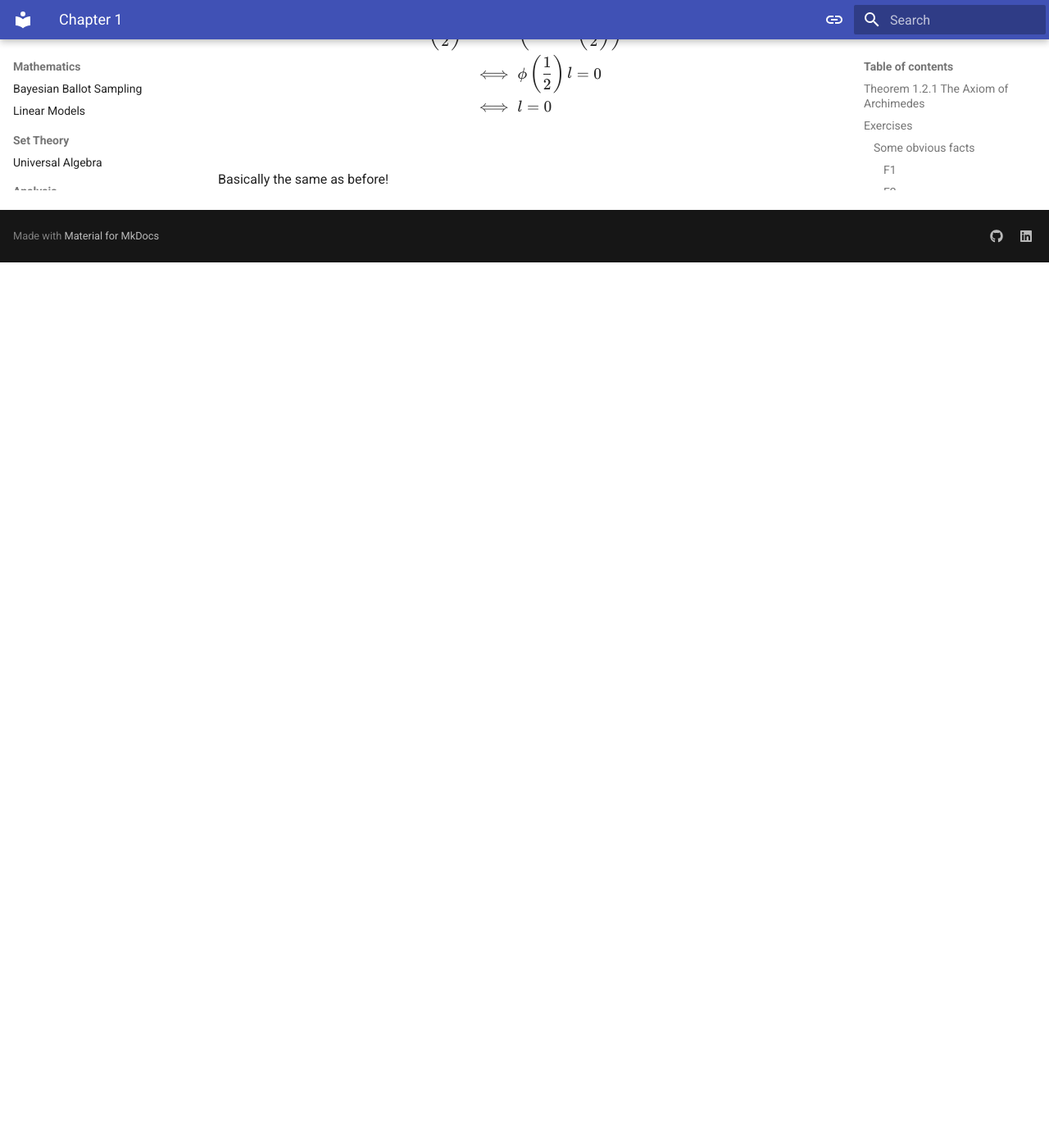
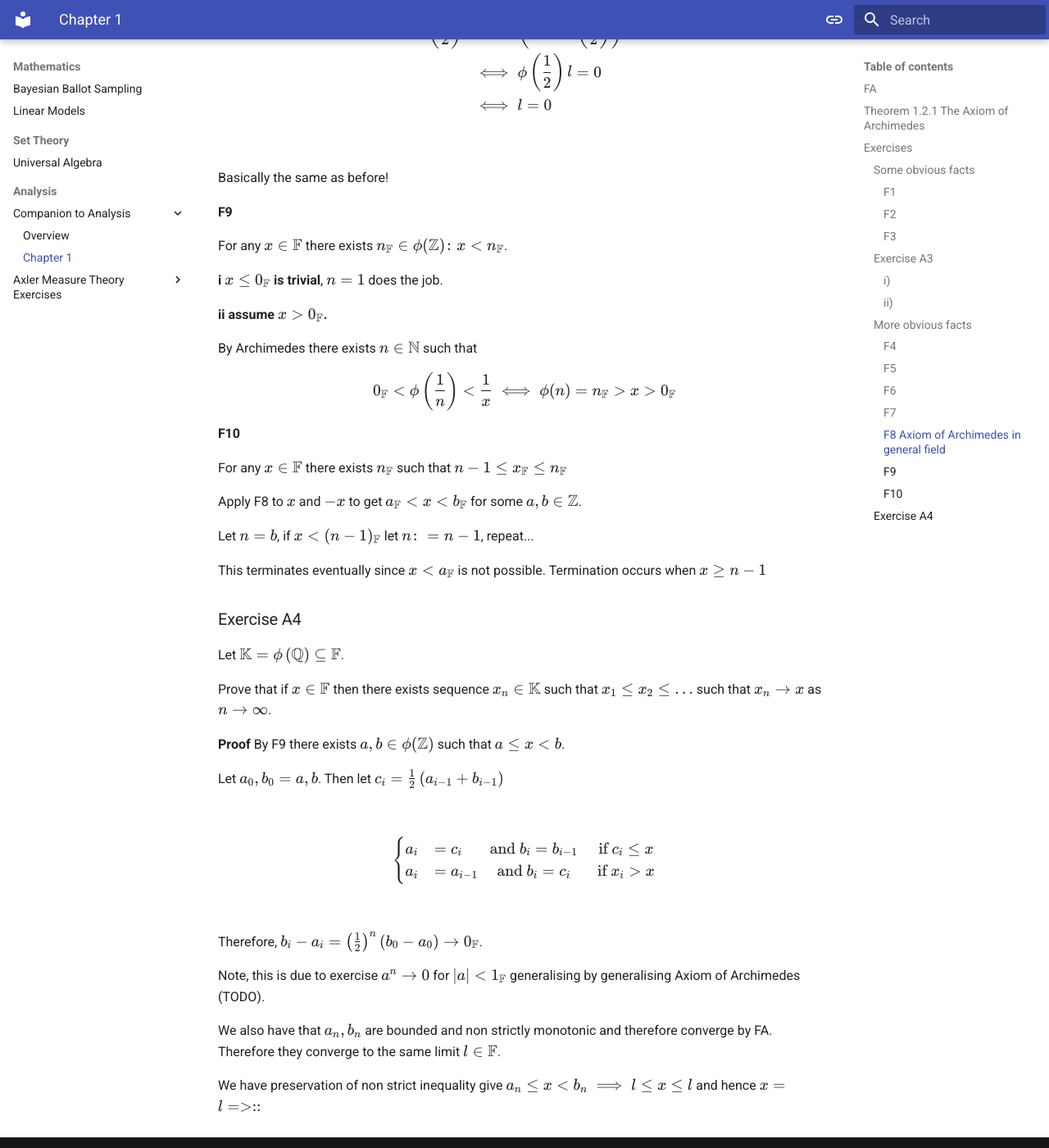
Before and after one commit to JakeRobertBaker/jakerobertbaker.github.io, an MkDocs documentation site: the page built from docs/mathematics/analysis/companion_to_analysis/chapter_1_notes.md, in a window 1280 px wide and 1400 px high, scrolled down 6784 px. Shown: the whole window at 82% size. Built offline with MkDocs 1.6.1 and Material for MkDocs 9.7.7, drawn with Linux system fonts in a browser that asks for light colours; some web fonts are replaced; before the commit the page ends 7104 px from its top, so only the background shows below that; some of the changed text lies outside the part shown.

Commit message:
progress

```diff
--- a/docs/mathematics/analysis/companion_to_analysis/chapter_1_notes.md
+++ b/docs/mathematics/analysis/companion_to_analysis/chapter_1_notes.md
@@ -1,6 +1,8 @@
 <!-- snippets: latex_math -->
 
 # Notes on Chapter 1
+
+## FA
 
 /// definition | The fundamental axiom of analysis
     attrs: {id: def-fundamental-axiom}
@@ -287,9 +289,7 @@ $$
 \end{align*}
 $$
 
-### A4
-
-#### Axiom of Archimedes in general field
+#### F8 Axiom of Archimedes in general field
 
 Let $a_n = \phi \left( \frac{1}{n} \right)$. This sequence is bounded and decreasing (F7) and therefore converges by FA, call this limit $l$.
 
@@ -325,3 +325,61 @@ l=0
 $$
 
 Basically the same as before!
+
+#### F9
+
+For any $x \in \mathbb{F}$ there exists $n_{\mathbb{F}} \in \phi(\mathbb{Z}) \colon x< n_{\mathbb{F}}$.
+
+**i $x \leq 0_{\mathbb{F}}$ is trivial**, $n=1$ does the job.
+
+**ii assume $x > 0_{\mathbb{F}}$.**
+
+By Archimedes there exists $n \in \mathbb{N}$ such that
+$$
+0_{\mathbb{F}} < \phi \left( \frac{1}{n} \right) < \frac{1}{x}
+\iff
+\phi ( n ) = n_{\mathbb{F}} > x > 0_{\mathbb{F}}
+$$
+
+#### F10
+
+For any $x \in \mathbb{F}$ there exists $n_{\mathbb{F}}$ such that $n-1 \leq x_{\mathbb{F}} \leq n_{\mathbb{F}}$
+
+Apply F8 to $x$ and $-x$ to get $a_{\mathbb{F}} < x < b_{\mathbb{F}}$ for some $a,b \in \mathbb{Z}$.
+
+Let $n=b$, if $x < (n-1)_{\mathbb{F}}$ let $n \colon = n-1$, repeat...
+
+This terminates eventually since $x<a_{\mathbb{F}}$ is not possible. Termination occurs when $x \geq \mathbb{n-1}$
+
+### Exercise A4
+
+Let $\mathbb{K} = \phi \left( \mathbb{Q} \right) \subseteq \mathbb{F}$.
+
+Prove that if $x \in \mathbb{F}$ then there exists sequence $x_n \in \mathbb{K}$ such that $x_1 \leq x_2 \leq \dots$ such that $x_n \to x$ as $n \to \infty$.
+
+**Proof**
+By F9 there exists $a,b \in \phi(\mathbb{Z})$ such that $a \leq x<b$.
+
+Let $a_0, b_0 = a,b$. Then let $c_i =  \frac{1}{2} \left( a_{i-1} + b_{i-1} \right)$
+
+$$
+\begin{cases}
+a_i &= c_i
+& \text{ and }
+b_i = b_{i-1}
+& \text{ if } c_i \leq x
+\\
+a_i &= a_{i-1}
+& \text{ and }
+b_i = c_i
+& \text{ if } x_i > x
+\end{cases}
+$$
+
+Therefore, $b_i - a_i = \left( \frac{1}{2} \right)^n \left( b_0 - a_0 \right) \to 0_{\mathbb{F}}$.
+
+Note, this is due to exercise $a^n \to 0$ for $\lvert a \rvert < 1_{\mathbb{F}}$ generalising by generalising Axiom of Archimedes (TODO).
+
+We also have that $a_n, b_n$ are bounded and non strictly monotonic and therefore converge by FA. Therefore they converge to the same limit $l \in \mathbb{F}$.
+
+We have preservation of non strict inequality give $a_n \leq x < b_n \implies l \leq x \leq l$ and hence $x=l =>:: $
```
